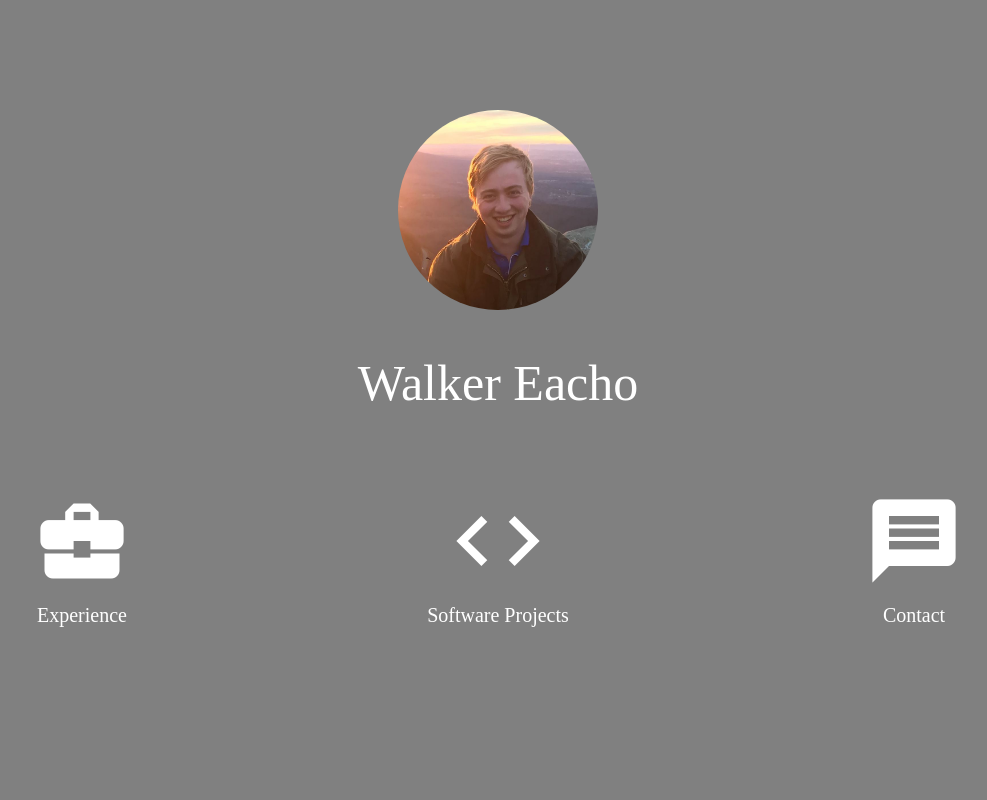
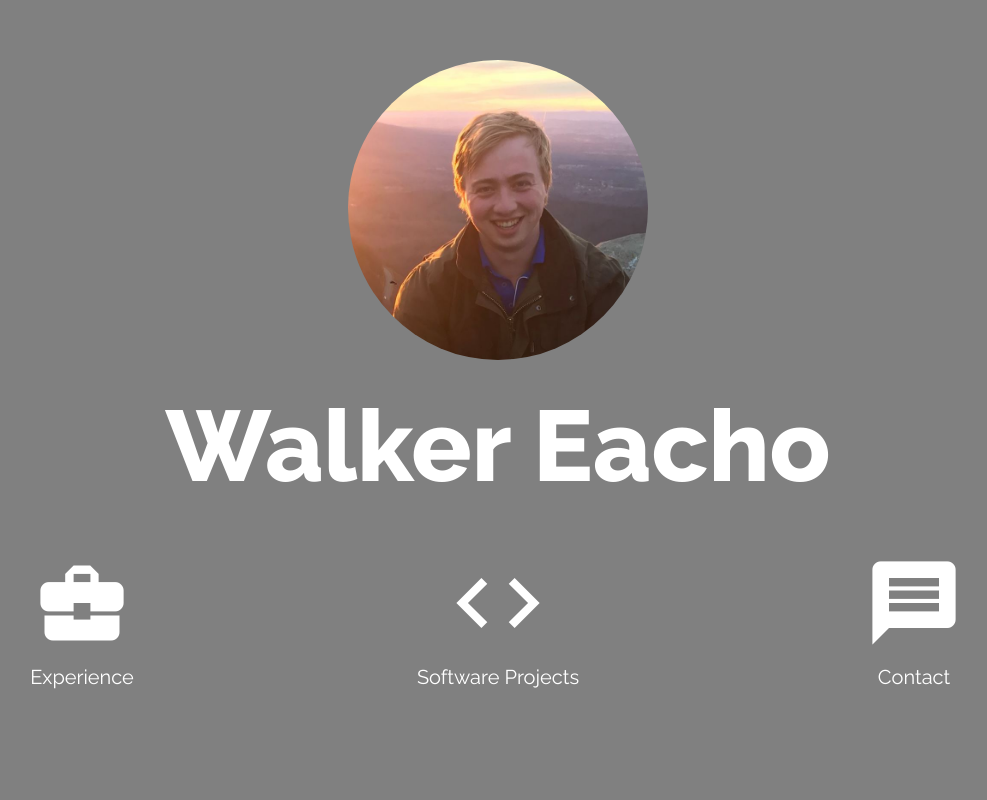
Before and after one commit to walkereacho/walkereacho.github.io, a plain HTML site: page index.html in a window 1280 px wide. Shown: the top 800 px of the page, without its empty margins (142-1129 px from the left). Drawn offline with nearby package versions, Linux system fonts and the light colour scheme.

Commit message:
Redesigned header/content interaction; first content

```diff
--- /dev/null
+++ b/css/dwe.css
@@ -0,0 +1,9 @@
+body {
+	font-family: Raleway, sans-serif;
+}
+h1 {
+	padding-top:70px;
+}
+::-webkit-scrollbar {
+    display: none;
+}
--- a/css/dwe_header.css
+++ b/css/dwe_header.css
@@ -1,34 +1,39 @@
 header {
     width: 100%;
-    height: 280px;
     overflow: hidden;
     position: fixed;
+    height:100%;
     top: 0;
     left: 0;
     z-index: 999;
     background-color: gray;
-    -webkit-transition: height .5s;
-    -moz-transition: height .5s;
-    -ms-transition: height .5s;
-    -o-transition: height .5s;
-    transition: height .5s;
+    -webkit-transition: all 1s;
+    -moz-transition: all 1s;
+    -ms-transition: all 1s;
+    -o-transition: all 1s;
+    transition: all 1s;
 }
 header.smaller {
     height: 50px;
 }
 header #me{
+    transform: translateY(50px);
+    -webkit-transition: all 1s;
+    -moz-transition: all 1s;
+    -ms-transition: all 1s;
+    -o-transition: all 1s;
+    transition: all 1s;
     margin:auto;
     text-align: center;
-    padding-top: 100px;
-    width:500px;
+    width:98%;
 }
 header.smaller #me {
-    padding-top: 0px;
+    transform: translateY(0px);
     line-height: 0px;
 }
 header #icon_area {
     text-align: center;
-    padding-top: 50px;
+    padding-top: 0px;
     height:50%;
     width: 100%
 }
@@ -37,49 +42,49 @@ header.smaller #icon_area {
 }
 header #left{
     float: left;
-    width:35%;
+    width: 35%;
 }
 header #center{
     float: left;
-    width:30%;
+    width: 30%;
 }
 header #right{
     float: left;
-    width:35%;
+    width: 35%;
 }
 
 header h1#logo {
-    font-size: 50px;
-    height:50px;
-    line-height: 50px;
+    font-size: 100px;
+    height:100px;
+    font-weight: 600;
+    line-height: 20px;
     padding-top: 0px;
     color: white;
-    font-weight: 400;
-    -webkit-transition: all .5s;
-    -moz-transition: all .5s;
-    -ms-transition: all .5s;
-    -o-transition: all .5s;
-    transition: all .5s;
+    -webkit-transition: all 1s;
+    -moz-transition: all 1s;
+    -ms-transition: all 1s;
+    -o-transition: all 1s;
+    transition: all 1s;
 
 }
 header.smaller h1#logo {
     font-size: 30px;
-    height:50px;
+    height:20px;
     padding-top: 0px;
     line-height: 0px;
 }
 header img{
     border-radius: 50%;
-    height: 200px;
-    width: 200px;
+    height: 300px;
+    width: 300px;
     padding-top: 10px;
-    padding-bottom: 10px;
+    padding-bottom: 5px;
     opacity: 1;
-    -webkit-transition: all .5s;
-    -moz-transition: all .5s;
-    -ms-transition: all .5s;
-    -o-transition: all .5s;
-    transition: all .5s;
+    -webkit-transition: all 1s;
+    -moz-transition: all 1s;
+    -ms-transition: all 1s;
+    -o-transition: all 1s;
+    transition: all 1s;
 }
 header.smaller img{
     opacity: 0;
@@ -89,9 +94,6 @@ header.smaller img{
 }
 
 div #icon_box {
-/*    border-width: 1px;
-    border-style: solid;
-    border-color: green;*/
     color:white;
     width: 200px;
     height: 200px;
--- a/css/dwe_initial_content.css
+++ b/css/dwe_initial_content.css
@@ -1,49 +1,22 @@
-body { background-color: blue; }
+body { background-color: black; }
 
 content {
+    display: block;
+    padding-top: 300px;
+    padding-left: 50px;
+    padding-right: 50px;
+    color:white;
+    margin:auto;
 }
-content #left {
-	float: left;
-    width: 25%;
-    text-align: center;
-    padding-right: 2.5%;
-    padding-left: 10%;
-    padding-top: 300px;
-    height:300px;
-	line-height: 0px;
-
+content h1{
+    line-height: 10px;
 }
-content #center {
-	float: left;
-    width: 25%;
-    text-align: center;
-    padding-left: 0%;
-    padding-right: 0%;
-    padding-top: 300px;
-    height:300px;
-	line-height: 0px;
-
+#exp_block {
+    padding:5px;
+    padding-left: 100px;
+    padding-right: 100px;
+    line-height: 10px;
 }
-content #right {
-	float: left;
-    width:25%;
-    text-align: center;
-    padding-left: 2.5%;
-    padding-right: 10%;
-    padding-top: 300px;
-    height:300px;
-    line-height: 0px;
-
+content p{
+    line-height: 20px;
 }
-
-header p{
-	color:white;
-	font-size: 20px;
-	line-height: 0px;
-}
-
-.material-icons {
-	font-size: 100px;
-	line-height: 100px;
-	color:white;
-}
--- a/index.html
+++ b/index.html
@@ -1,7 +1,9 @@
 <!DOCTYPE html>
 <html>
 <head>
+<link href="http://fonts.googleapis.com/css?family=Raleway:200,400,800" rel="stylesheet" type="text/css">
 <link rel="stylesheet" href="https://fonts.googleapis.com/icon?family=Material+Icons">
+<link rel="stylesheet" type="text/css" href="css/dwe.css">
 <link rel="stylesheet" type="text/css" href="css/dwe_header.css">
 <link rel="stylesheet" type="text/css" href="css/dwe_initial_content.css"></head>
 <script src="https://ajax.googleapis.com/ajax/libs/jquery/3.2.1/jquery.min.js"></script>
@@ -12,11 +14,12 @@
 		<div id=me>
 			<img src="images/me.jpg"></img>
 			<h1 id=logo>Walker Eacho</h1>
+			<!-- <h4 id=tagline>Software Developer</h4> -->
 		</div>
 		<div id=icon_area>
 			<div id=left>
 				<div id=icon_box>
-					<i class="material-icons">business_center</i>
+					<a id="exp_link"><i class="material-icons">business_center</i></a>
 					<p>Experience</p>
 					</br>
 
@@ -36,6 +39,36 @@
 			</div>
 		</div>
 	</header>
+	<content>
+		<h1 id=exp_header>Experience</h1>
+		<div id=exp_block>
+			<h3>Software Development Intern</h3>
+			<h5>athenahealth, Watertown, MA. May 2017-August 2017</h5>
+			<p>During my internship at athenahealth, I worked in a team comprised of two other intern developers and a full time scrum master to add functionality to athena's clinicals software and better integrate it with athenaText, their HIPAA complient text messaging service.</p>
+			<p>My team focused on improving attributions, small taglines at the end of doctors notes that describe the Who What and When of changes to notes. As an example, an attribution could say "Entered by John Smith, MD. |
+			21:03, 07-19-2017".</p>
+			<p>We improved the loading performance of retrieving attributions by a factor of 2 and created a hyperlink on the provider name which would open their athenaText profile page.
+			<p>The new feature is scheduled to begin alpha testing  in the late fall of 2017.</p>
+			<p>Through this experience, I gained exposure to the agile workflow, full-stack programming, and enterprise software development as well as working and effectively communicating with teams in Watertown; Austin, Texas; and Chennai, India.</p>
+		</div>
+		<div id=exp_block>
+			<h3>Assistant Video Manager</h3>
+			<h5>Duke University Football Team, Durham NC. October 2015-Present.</h5>
+			<p>As a student assistant, I helped film practices and games for the Duke University Football Team.</p>
+		</div>
+		<div id=exp_block>
+			<h3>Software Development Intern</h3>
+			<h5>Pixspan, Rockville, Md. June 2016-August 2016</h5>
+			<p>As an intern, I worked on my own to build compression and decompression drivers in C to expand the Pixspan Compression library to work with a new image format.</p>
+			<p>Working for Pixspan gave me a great sense of what its like to work in emerging technologies, as well as what I was capable of working individually.</p>
+		</div>
+		<div id=exp_block>
+			<h3>Mobility and Robotic Systems Intern</h3>
+			<h5>Jet Propulsion Laboratory, Pasadena, CA. June 2015-August 2015></h5>
+			<p>Developed initial prototypes for a modular robotic tool changer, scalable for robots of almost any size. My focus was on passing power and high speed communication through a removable joint.</p>
+			<p>Working on a six-intern team, coming from four different schools and five different degree paths, I learned the power of diverse mindsets and the importance of great communication skills when trying to integrate such diversity.</p>
+		</div>
+	</content>
 	<bullshit>
 	<p>Lorem ipsum dolor sit amet, consectetur adipiscing elit. Cras vel tellus vel risus rhoncus semper ut quis diam. Sed fringilla, magna nec placerat tincidunt, eros ipsum lobortis enim, id dignissim massa dui ac dui. Aliquam ac sem sit amet felis rhoncus egestas malesuada in nisi. Curabitur id vehicula elit. Class aptent taciti sociosqu ad litora torquent per conubia nostra, per inceptos himenaeos. Sed quis ligula sem. Sed et molestie nibh.</p>
 	</bullshit>
--- a/js/code_dwe.js
+++ b/js/code_dwe.js
@@ -1,21 +1,33 @@
 var $myWindow = $(window);
 var $myHeader = $("header");
-
+var headerFlag = false;
 $myWindow.on('scroll', function() {
 
-    if($myWindow.scrollTop()>75) {
-        if(!$myHeader.hasClass("smaller")) {
-            $myHeader.addClass("smaller");
-            $myHeader.removeAttr("style");
-        }
-    }else{
-        if($myHeader.hasClass("smaller")) {
+    if(!headerFlag && $myHeader.hasClass("smaller") && $myWindow.scrollTop()<275) {
             $myHeader.removeClass("smaller");
             $myHeader.height($myWindow.height());
-        }
     }
+});
 
+$("#exp_link").click(function() {
+    $myWindow.scrollTop(0);
+    removeHeader();
+    $('html,body').animate({
+        scrollTop: $("#exp_header").offset().top},
+        950,
+        "swing",
+        function() {
+            headerFlag=false;
+        });
 });
+
+function removeHeader() {
+    if(!$myHeader.hasClass("smaller")) {
+        $myHeader.addClass("smaller");
+        $myHeader.removeAttr("style");
+        headerFlag = true;
+    }
+}
 
 function init() {
     $myHeader.height($myWindow.height());
```
